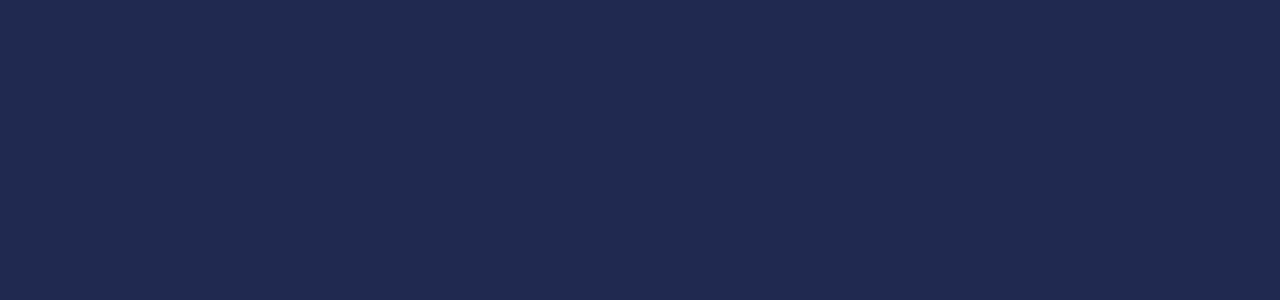
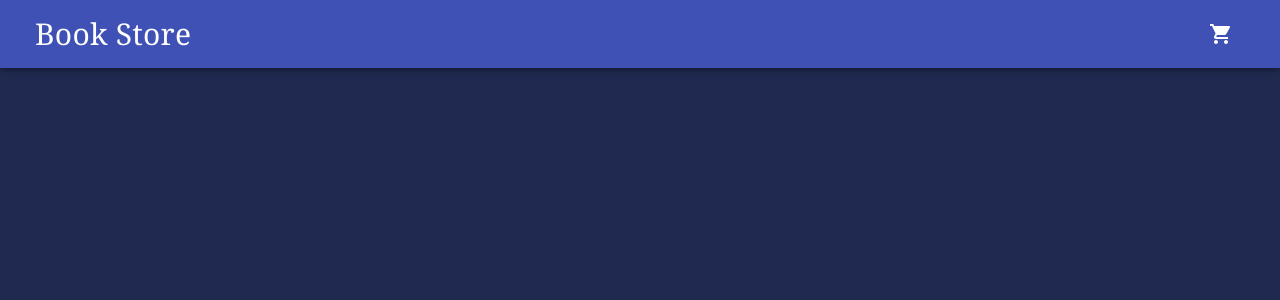
Before and after one commit to ashu5904/BookStore, a React (Create React App) app in the folder client/: page / in a window 1280 px wide. Shown: the top 300 px of the page. Built offline with nearby package versions, Linux system fonts and the light colour scheme.

Commit message:
Added Login Box

```diff
--- a/client/package.json
+++ b/client/package.json
@@ -7,6 +7,7 @@
     "@emotion/react": "^11.1.5",
     "@emotion/styled": "^11.3.0",
     "@material-ui/core": "^4.11.4",
+    "@material-ui/icons": "^4.11.2",
     "@testing-library/jest-dom": "^5.12.0",
     "@testing-library/react": "^11.2.6",
     "@testing-library/user-event": "^12.8.3",
--- a/client/src/Component/Home/index.js
+++ b/client/src/Component/Home/index.js
@@ -1,13 +1,81 @@
-import React from 'react';
+import React, { useState } from 'react';
 import {
     Section
 } from './HomeComponents.js';
+import { makeStyles } from '@material-ui/styles';
+import AppBar from '@material-ui/core/AppBar';
+import Typography from '@material-ui/core/Typography';
+import ShoppingCartIcon from '@material-ui/icons/ShoppingCart';
+import IconButton from '@material-ui/core/IconButton';
+import Badge from '@material-ui/core/Badge';
+import Dialog from '@material-ui/core/Dialog';
+import DialogTitle from '@material-ui/core/DialogTitle';
+import DialogContent from '@material-ui/core/DialogContent';
+
+const useStyles = makeStyles((theme) => ({
+    logoStyles:{
+        fontSize: '30px',
+        fontFamily: 'Georgia'
+    },
+    nav:{
+        display: 'flex',
+        justifyContent:'space-between',
+        width: '100%',
+        flexDirection: 'row',
+        padding: '10px 35px 10px 35px'
+    }
+}))
 
 function Home(){
+    const classes = useStyles();
+
+    const [open, setOpen] = useState(false);
+
+    const [ login, setLogin ] = useState(false);
+    const [ cartCount, setCartCount ] = useState(0);
+
+    const [dialogContent, setDialogContent] = useState("");
+
+    const handleOpen = (e, type) => {
+        switch (type) {
+            case "login":
+                setOpen(true);
+                setDialogContent("login")
+                break;
+            default:
+                break;
+        }
+    }
+
+    const handleClose = () => {
+        setOpen(false);
+        setDialogContent("");
+    }
 
     return(
         <Section>
+            <AppBar className={classes.nav}>
+                <Typography variant="h6" className={classes.logoStyles}>
+                    Book Store
+                </Typography>
+                <IconButton color="inherit" onClick={login ? null : e=> handleOpen(e, "login")}>
+                    <Badge badgeContent={login ? cartCount : 0} color="secondary">
+                        <ShoppingCartIcon />
+                    </Badge>
+                </IconButton>
+            </AppBar>
+            <Dialog open={open} fullWidth disableEscapeKeyDown onClose={(e) => handleClose()}>
+                {dialogContent === "login" ? <>
+                    <DialogTitle>Login To Access Cart</DialogTitle>
+                    <DialogContent >
+                        <form>
 
+                        </form>
+                    </DialogContent>
+                </>
+                : null
+                }
+            </Dialog>
         </Section>
     )
 }
```
Also changed, not shown: 1 other file (tests, documents, lock files or other folders).
